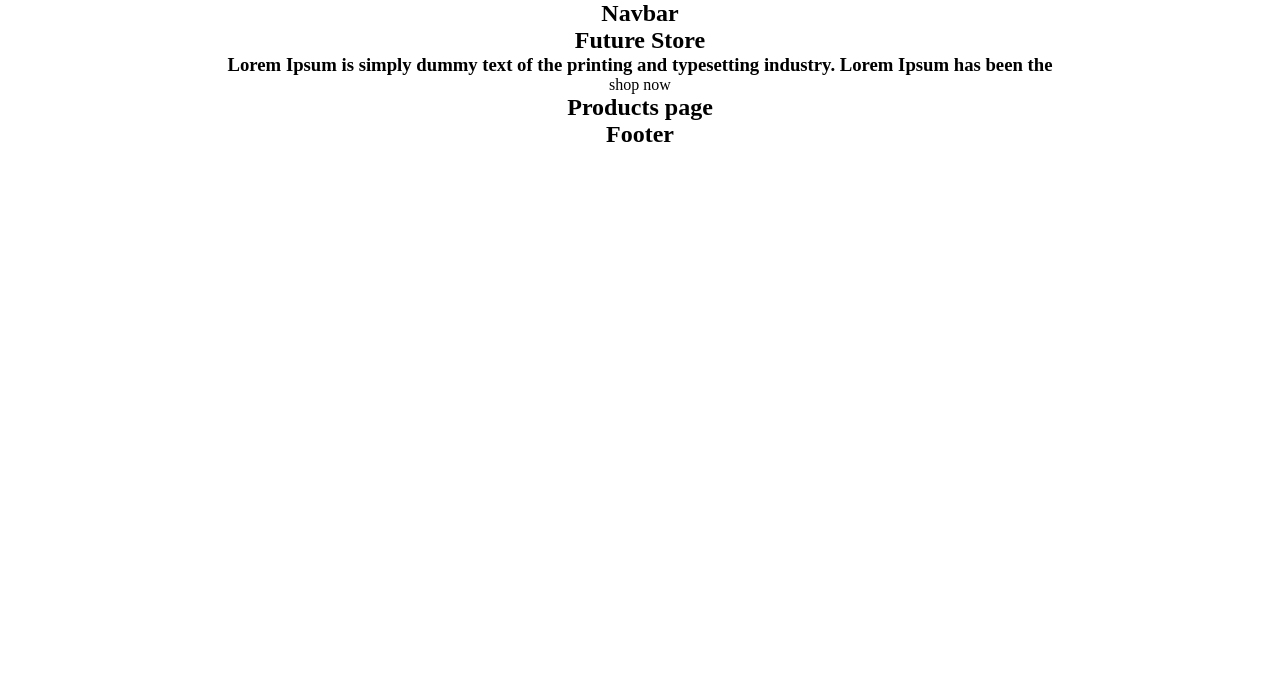
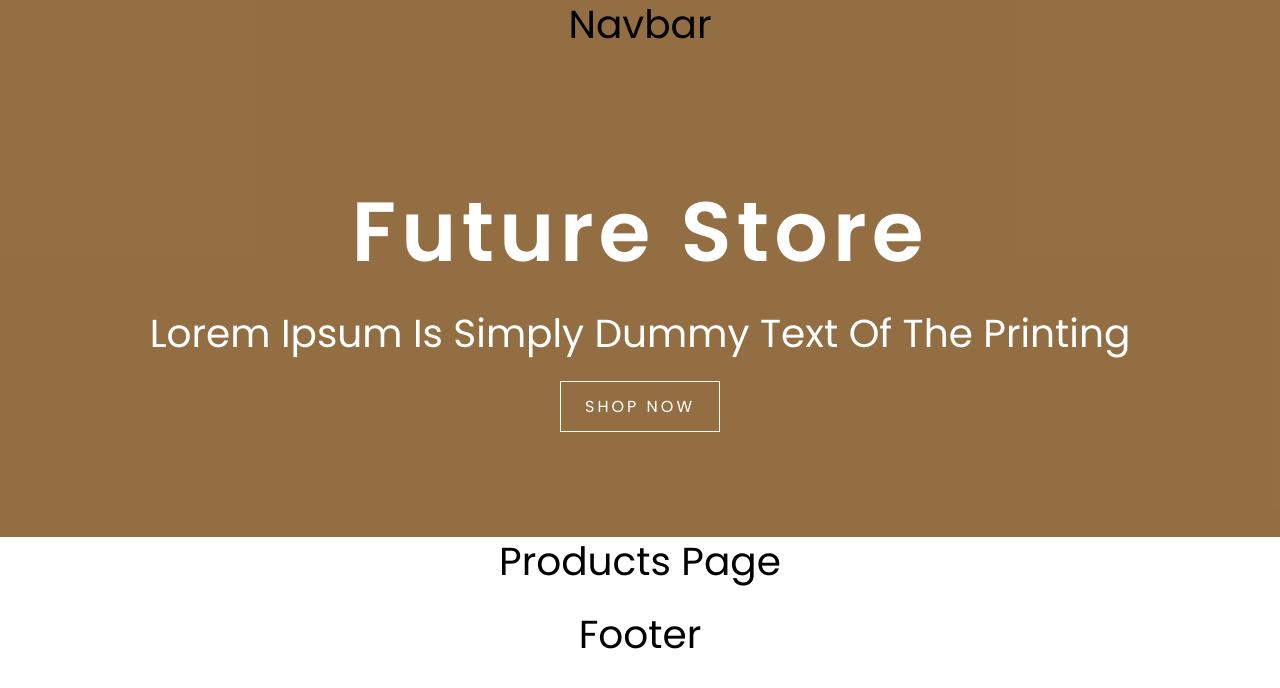
Before and after one commit to dejooo98/E-commerce-store, a React (Create React App) app: page / in a window 1280 px wide. Shown: the top 688 px of the page. Built offline with nearby package versions, Linux system fonts and the light colour scheme.

Commit message:
upade hero section

```diff
--- a/src/index.css
+++ b/src/index.css
@@ -1,6 +1,139 @@
-@import url('https://fonts.googleapis.com/css2?family=Poppins:ital,wght@0,300;0,400;0,600;1,400&display=swap');
+@import url("https://fonts.googleapis.com/css2?family=Poppins:ital,wght@0,300;0,400;0,600;1,400&display=swap");
 
-*{
+* {
   box-sizing: border-box;
   margin: 0;
+  font-family: "Poppins", sans-serif;
 }
+:root{
+  --bg-color: #855928de;
+  --black: #222;
+  --white: #fff;
+  --text-color: #8b8c8f;
+  --font: "Poppins", sans-serif;
+  --smallText: 0.7em;
+  --transition: 0.4s ease-in-out all;
+  --borderRadius: 0.30rem;
+  --max-width: 1120px;
+}
+
+p {
+  margin-bottom: 1.5rem;
+  max-width: 40em;
+}
+
+h1,
+h2,
+h3,
+h4,
+h5 {
+  margin: 0;
+  margin-bottom: 1.38rem;
+  font-family: var(--font);
+  font-weight: 400;
+  line-height: 1.3;
+  text-transform: capitalize;
+}
+
+h1 {
+  margin-top: 0;
+  font-size: 3.052rem;
+}
+
+h2 {
+  font-size: 2.441rem;
+}
+
+h3 {
+  font-size: 1.953rem;
+}
+
+h4 {
+  font-size: 1.563rem;
+}
+
+h5 {
+  font-size: 1.25rem;
+}
+
+small,
+.text-small {
+  font-size: var(--smallText);
+}
+/*
+===============
+buttons
+===============
+*/
+
+.btn {
+  cursor: pointer;
+  color: var(--white);
+  background: var(--bg-color);
+  border: transparent;
+  letter-spacing: 1px;
+  padding: 0.375rem 0.75rem;
+  transition: var(--transition);
+  text-transform: capitalize;
+  display: inline-block;
+}
+.btn:hover {
+  background: var(--white);
+}
+/*
+===============
+Hero
+===============
+*/
+.hero {
+  min-height: 70vh;
+  margin-top: -6rem;
+  background: var(--bg-color);
+  display: grid;
+  place-items: center;
+  color: var(--white);
+}
+.hero-container {
+  width: 90vw;
+  max-width: var(--max-width);
+  margin-bottom: -6rem;
+}
+/* add to globals */
+.text-slanted {
+  font-family: "Poppins", sans-serif;
+}
+.hero h1 {
+  font-weight: bolder;
+}
+.hero h3 {
+  text-transform: none;
+  font-size: 1.5rem;
+}
+.hero-btn {
+  background: transparent;
+  border: 1px solid var(--white);
+  text-transform: uppercase;
+  padding: 0.75rem 1.5rem;
+  letter-spacing: 3px;
+}
+.hero-btn:hover {
+  background: var(--white);
+  color: var(--text-color);
+}
+
+@media screen and (min-width: 800px) {
+  .hero h3 {
+    margin: 1rem 0;
+  }
+}
+
+@media screen and (min-width: 992px) {
+  .hero h1 {
+    font-size: 5.25rem;
+    letter-spacing: 5px;
+  }
+  .hero h3 {
+    font-size: 2.75rem;
+    margin: 1.5rem 0;
+  }
+}
--- a/src/pages/Home.js
+++ b/src/pages/Home.js
@@ -10,7 +10,7 @@ const Home = () => {
         <section class="hero">
           <div class="hero-container">
             <h1 class="text-slanted">Future Store</h1>
-            <h3 class="text-slanted">Lorem Ipsum is simply dummy text of the printing and typesetting industry. Lorem Ipsum has been the</h3>
+            <h2 class="text-slanted">Lorem Ipsum is simply dummy text of the printing</h2>
             <a class="btn hero-btn text-slanted">
               shop now
             </a>
```
